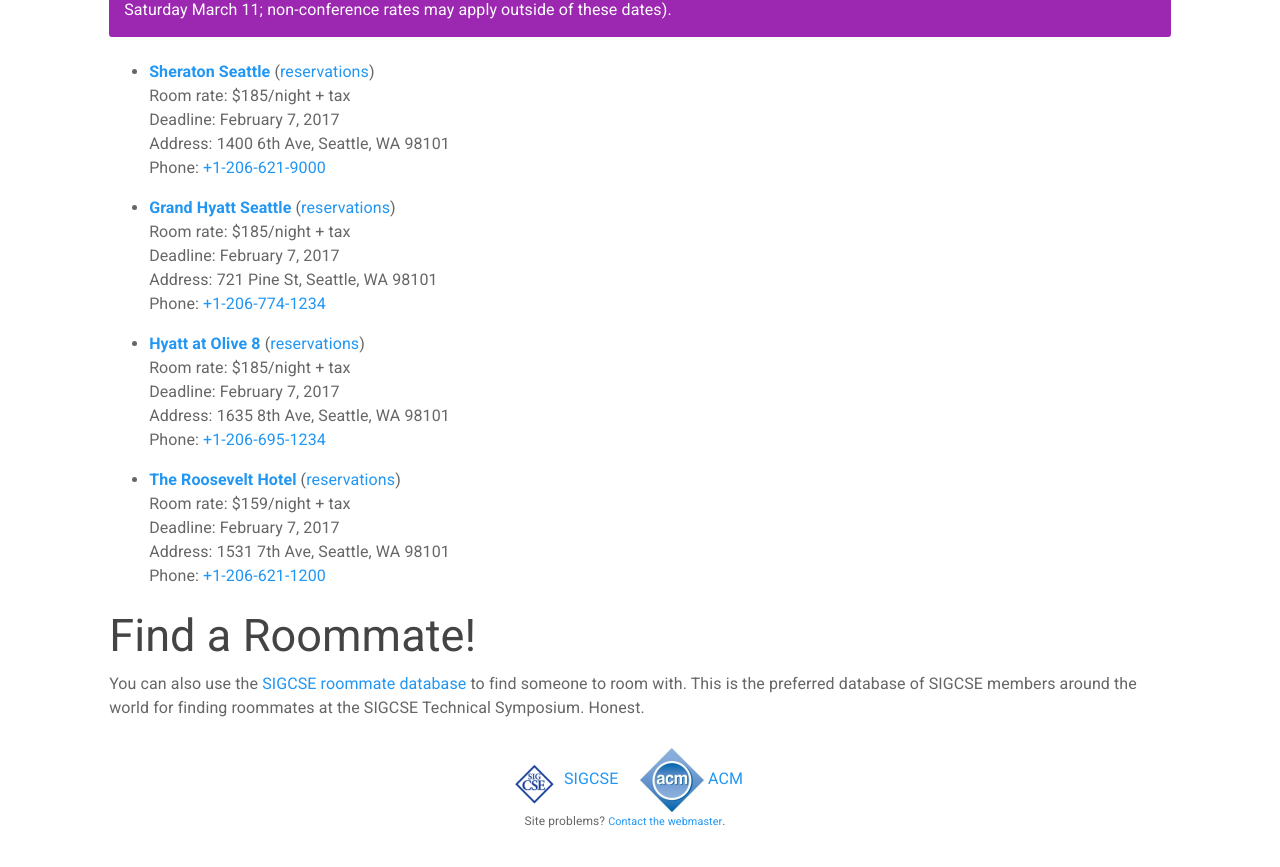
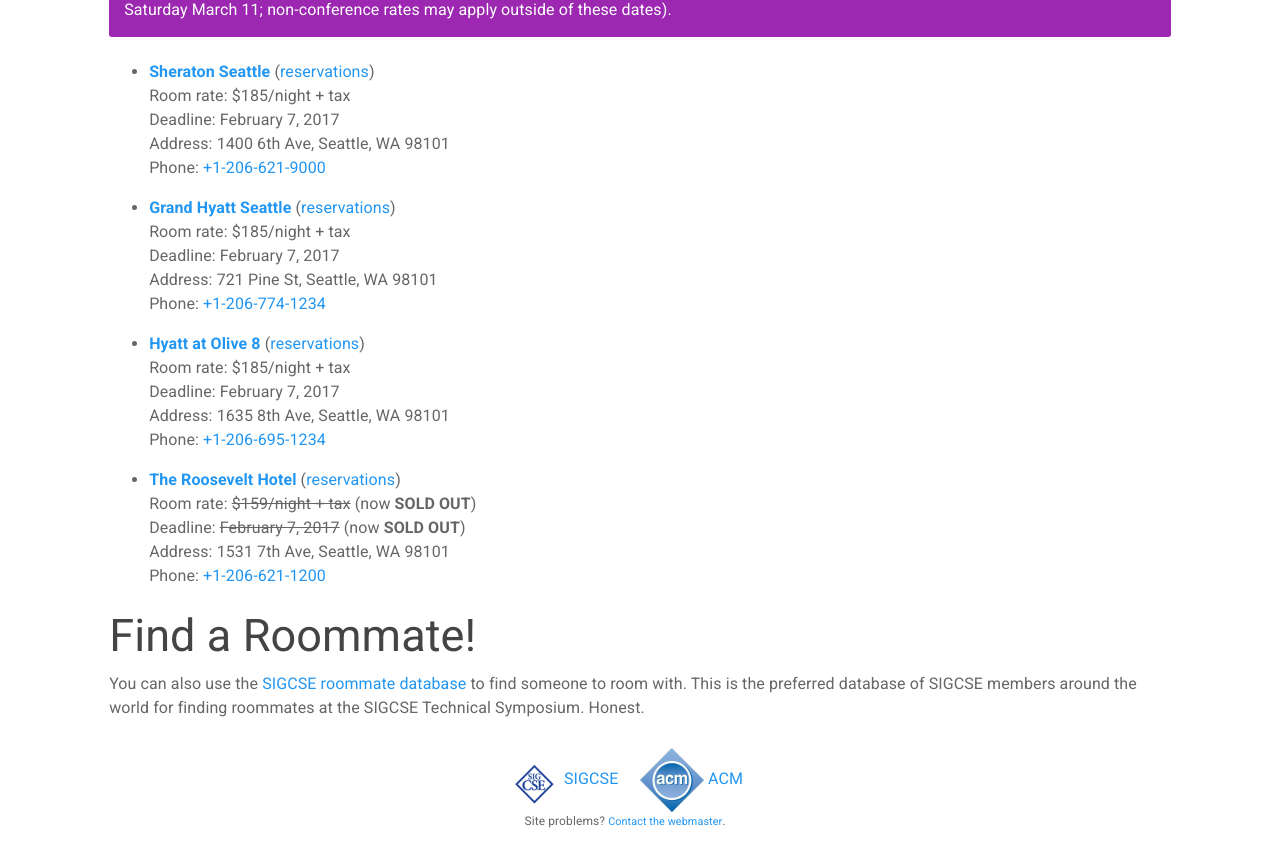
Before and after one commit to sigcsets/sigcse2017, a Jekyll site: the page built from attendees/index.md, in a window 1280 px wide and 900 px high, scrolled down 2367 px. Shown: the top 867 px of the window. Built offline with Jekyll 4.4.1, drawn with Linux system fonts in a browser that asks for light colours.

Commit message:
Roosevelt now sold out.

```diff
--- a/attendees/index.md
+++ b/attendees/index.md
@@ -229,8 +229,8 @@
     Phone: <a href="tel:+1-206-695-1234">+1-206-695-1234</a>
 
 +   **<a href="http://roosevelthotel.com/">The Roosevelt Hotel</a>** (<a href="https://reservations.travelclick.com/97459?hotelId=97459&groupid=1489846#/guestsandrooms">reservations</a>)<br/>
-    Room rate: $159/night + tax<br/>
-    Deadline: February 7, 2017<br/>
+    Room rate: <s>$159/night + tax</s> (now <b>SOLD OUT</b>)<br/>
+    Deadline: <s>February 7, 2017</s> (now <b>SOLD OUT</b>)<br/>
     Address: 1531 7th Ave, Seattle, WA 98101<br/>
     Phone: <a href="tel:+1-206-621-1200">+1-206-621-1200</a>
 
```
